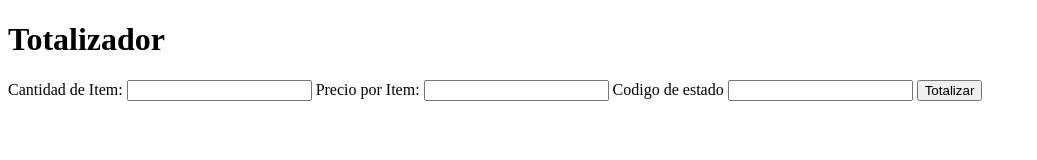
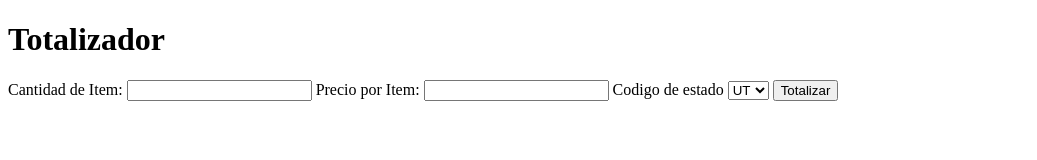
Before and after one commit to JhessaelGit/Totalizador_De_Ventas, a website built with Parcel: page index.html in a window 1280 px wide. Shown: the whole page, without its empty margins (0-1037 px from the left). Built offline with nearby package versions, Linux system fonts and the light colour scheme.

Commit message:
Refactoring: ahora el codigo de estado tiene valores predefinidos

```diff
--- a/index.html
+++ b/index.html
@@ -11,7 +11,13 @@
       <label for="precio-item">Precio por Item:</label>
       <input type="number" id="precio-item" />
       <label for="codigo-estado">Codigo de estado</label>
-      <input type="text" id="codigo-estado">
+      <select id="codigo-estado">
+        <option value="UT">UT</option>
+        <option value="NV">NV</option>
+        <option value="TX">TX</option>
+        <option value="AL">AL</option>
+        <option value="CA">CA</option>
+      </select>
       <input type="submit" value="Totalizar" id="totalizador-button" />
     </form>
     <div id="mostrar-cantidad-items-div"></div>
```
